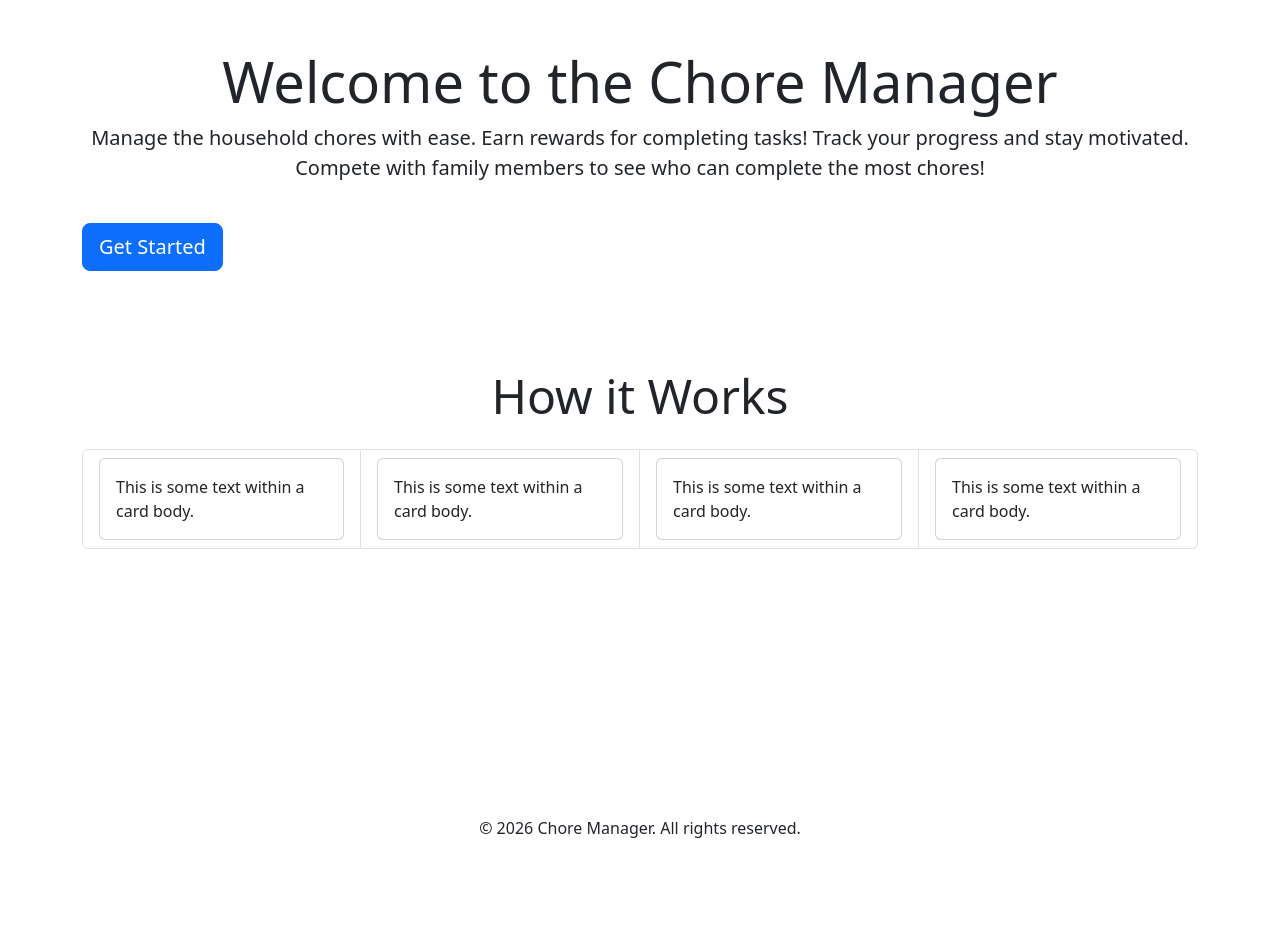
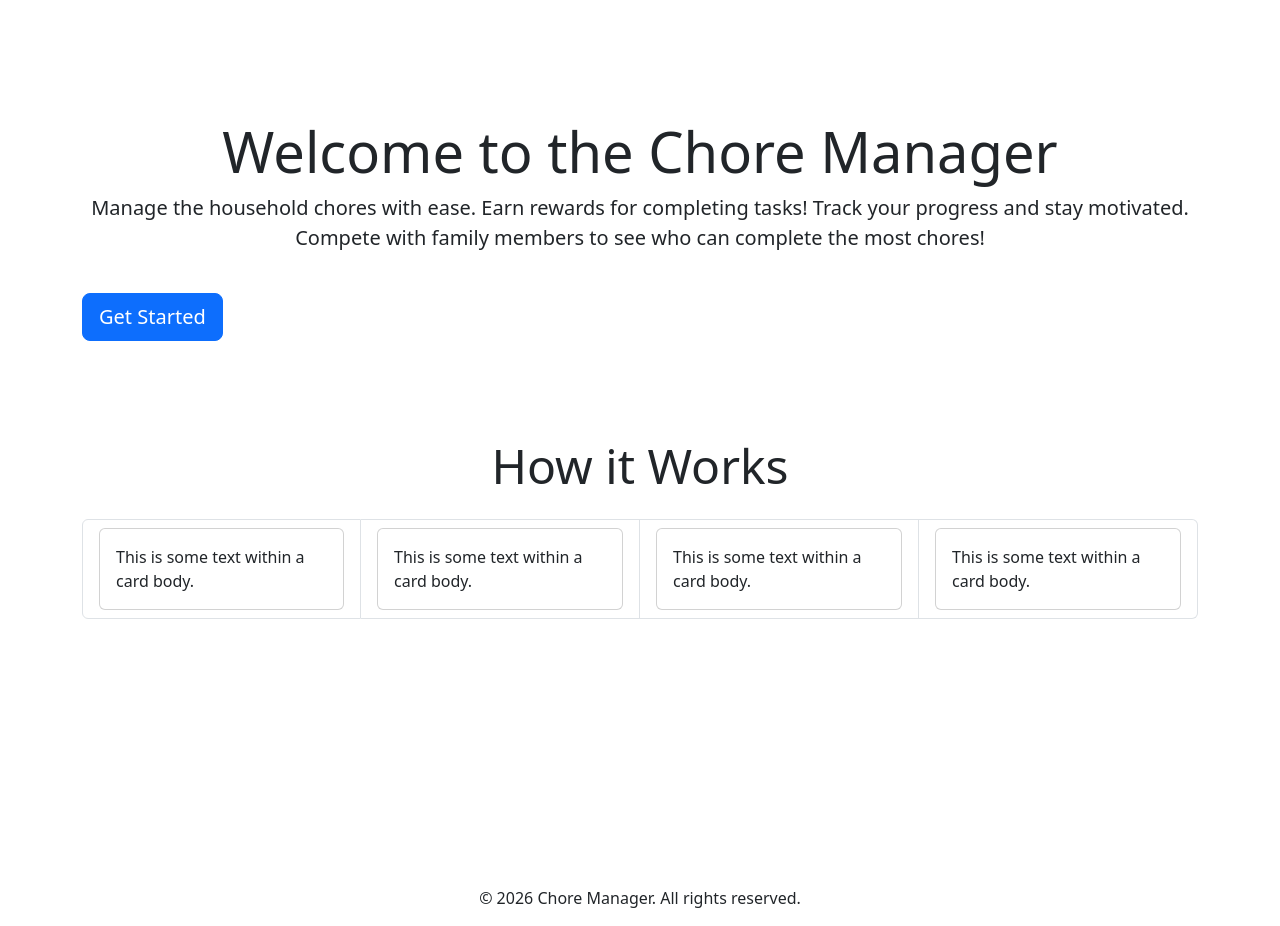
Before and after one commit to ShaneTaylor-IT/MSP2, a plain HTML site: page index.html in a window 1280 px wide. Before the commit the page ends 856 px from the top, so only its background shows below. Drawn offline with nearby package versions, Linux system fonts and the light colour scheme.

Commit message:
Added CSS body padding to stop the navbar overlap.

```diff
--- a/assets/css/style.css
+++ b/assets/css/style.css
@@ -16,6 +16,10 @@
     --rewards-color: #9B8AFB;
     --main-background-color: #F4FAF7;
     --main-text-color: #263238;
+}
+
+body {
+    padding-top: 70px; /* Adjust this value based on the height of your navbar */
 }
 
 /* Colours for tests. To be removed later */
```
